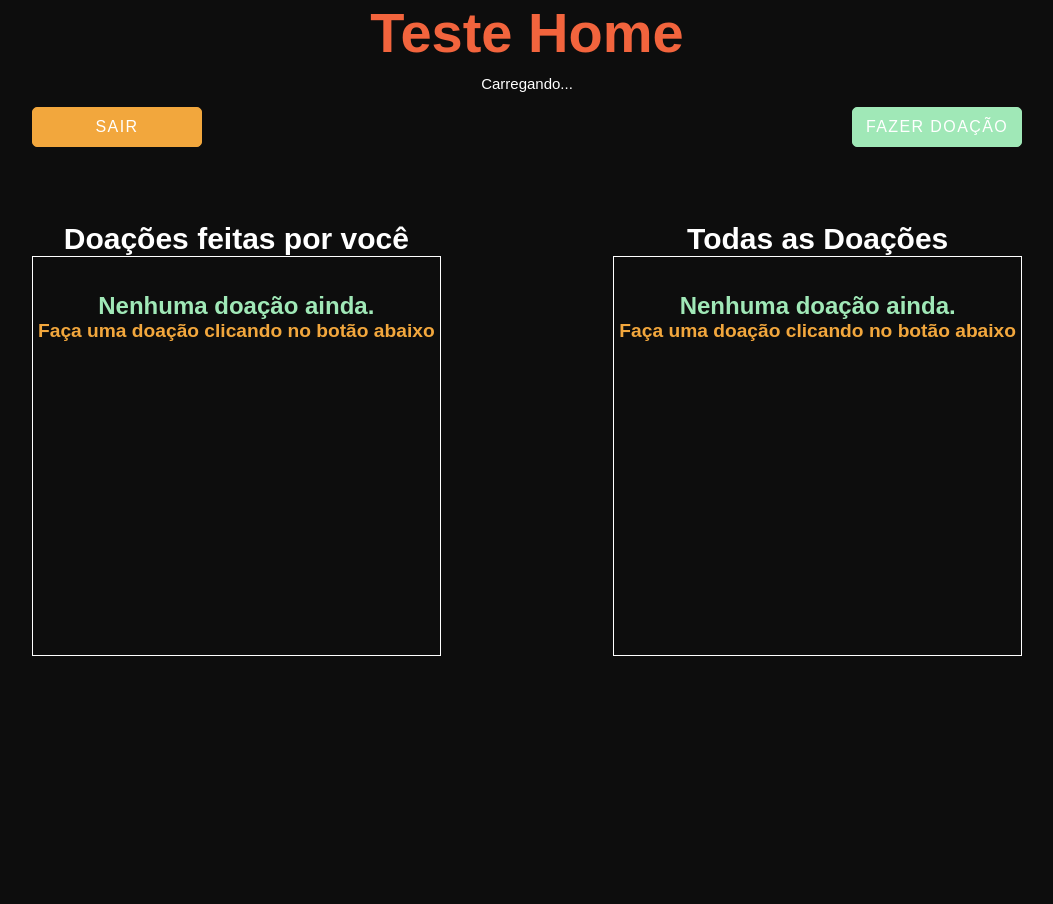
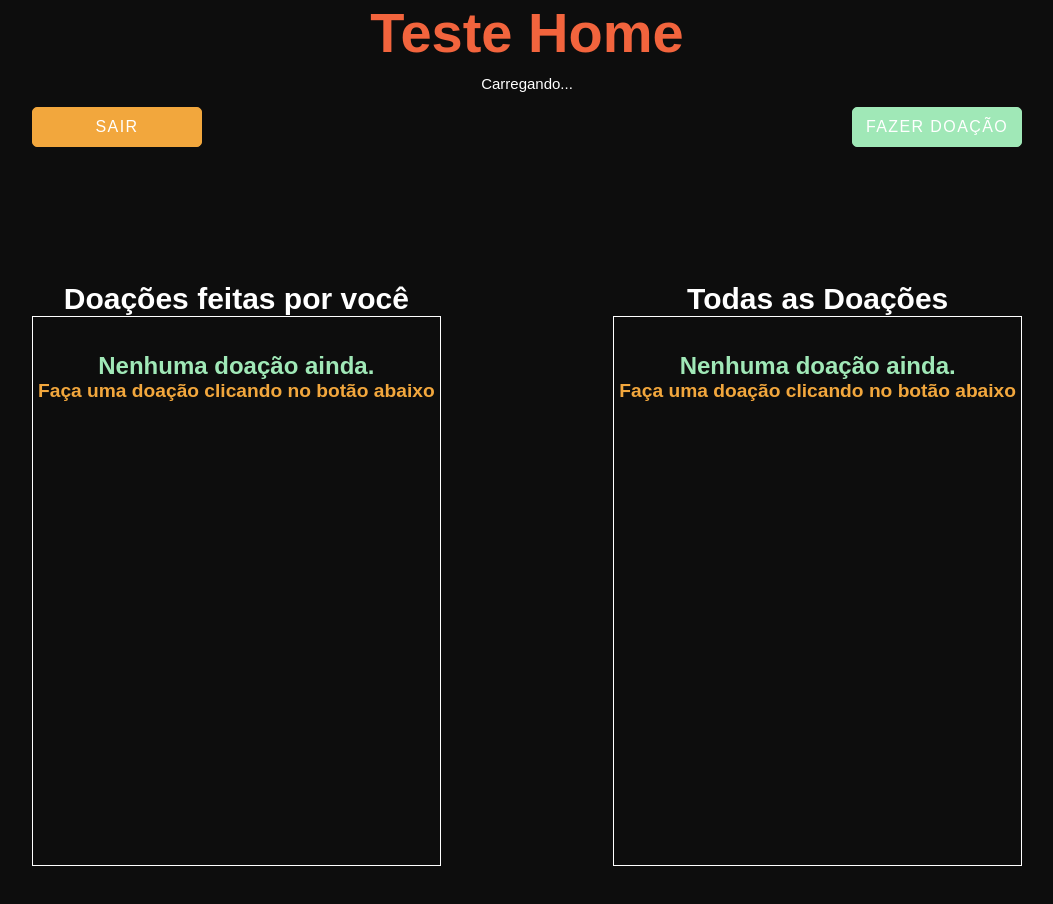
Before and after one commit to FredThiesen/achados-e-doados, a React (Create React App) app: page /home in a window 1280 px wide. Shown: the top 904 px of the page, without its empty margins (113-1166 px from the left). Before the commit the page ends 800 px from the top, so only its background shows below. Built offline with nearby package versions, Linux system fonts and the light colour scheme.

Commit message:
fix select

```diff
--- a/src/Screens/Donation/index.tsx
+++ b/src/Screens/Donation/index.tsx
@@ -30,7 +30,8 @@ export const Donation = () => {
 		{
 			product: {
 				id: 0,
-				category: ProductCategoryEnum.ELETRODOMESTIC,
+				//@ts-ignore
+				category: "",
 				description: "",
 			},
 			quantity: 0,
@@ -194,11 +195,17 @@ export const Donation = () => {
 							width: "70%",
 						}}
 					>
+						<option value={undefined}>
+							Selecione uma categoria
+						</option>
 						{categories.map((category, categoryIndex) => (
 							<option
 								key={`${categoryIndex}-category`}
 								value={category}
-								selected={category === products[index].product.category}
+								selected={
+									category ===
+									products[index].product.category
+								}
 							>
 								{getCategoryName(category)}
 							</option>
--- a/src/Screens/Home/styles.ts
+++ b/src/Screens/Home/styles.ts
@@ -11,9 +11,8 @@ export const WrapperDonationList = styled.div`
 `
 
 export const WrapperDonations = styled.div`
-	height: 100%;
 	padding: 5px;
-	min-height: 400px;
+	height: 800px;
 	overflow-y: scroll;
 	border: 1px solid white;
 `
```
